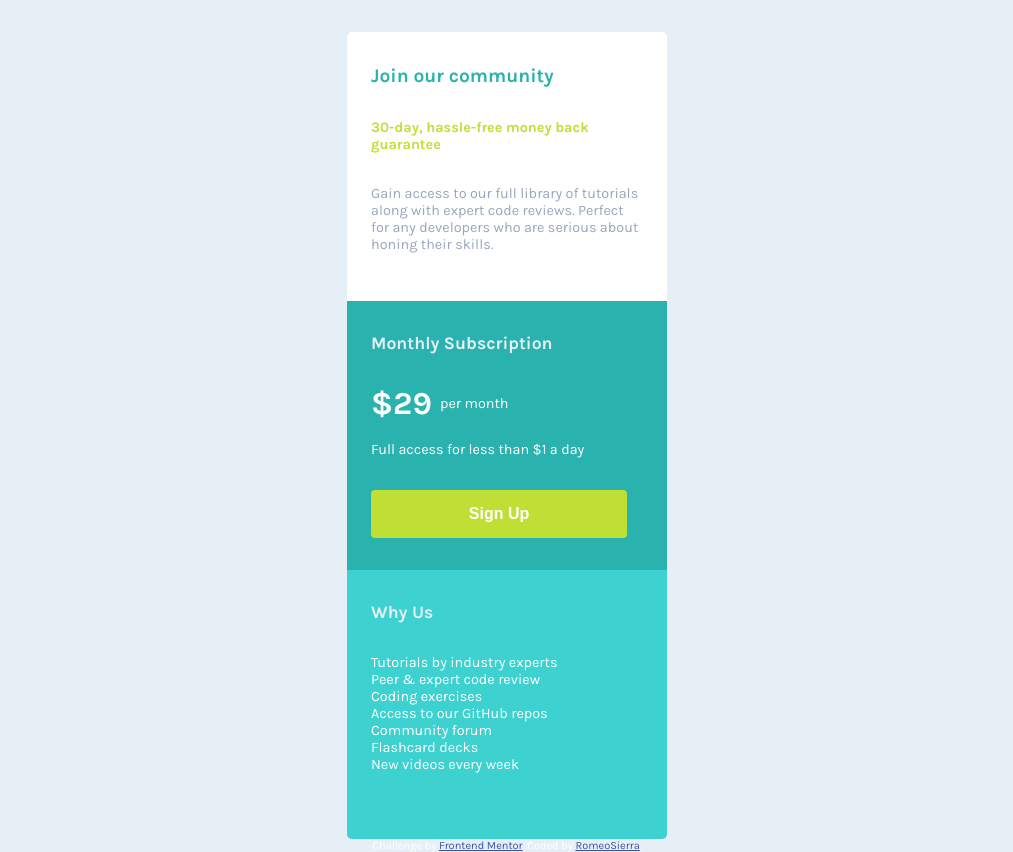
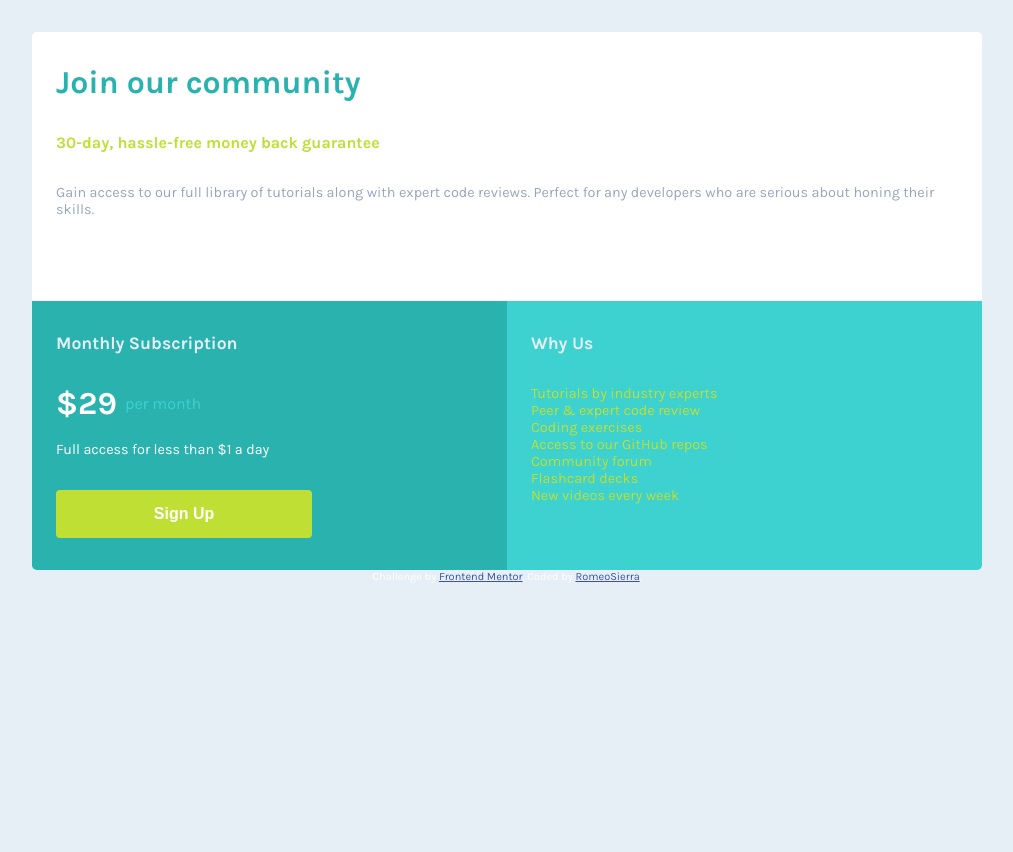
Before and after one commit to romeosierra2020/FEMfixedprice, a plain HTML site: page index.html in a window 1280 px wide. Shown: the whole page, without its empty margins (133-1146 px from the left). After the commit the page ends 800 px from the top, so only its background shows below. Drawn offline with Linux system fonts and the light colour scheme.

Commit message:
Production Ready

```diff
--- a/style.css
+++ b/style.css
@@ -17,6 +17,8 @@
 html {
     font-size: 16px;
     font-family: 'Karla', sans-serif;
+    display: flex;
+    flex-direction: column;
 
 }
 
@@ -54,6 +56,8 @@ main {
     grid-template-columns: 1fr;
     grid-template-rows: 1fr 1fr 1fr;
     justify-items: center;
+    max-width: 950px;
+    margin-inline: auto;
 }
 
 .upper-section {
@@ -93,12 +97,15 @@ button {
     display: flex;
     align-items: center;
     justify-content: left;
+    color: var(--clr-fix);
+    font-size: 1rem;
 
 }
 
 .price-text > span {
     font-size: 2rem;
     font-weight: 700;
+    color: white;
 }
 
 .lower-section {
@@ -108,3 +115,38 @@ button {
     border-bottom-left-radius: 0.3rem;
     border-bottom-right-radius: 0.3rem;
 }
+
+.lower-section > p {
+    color: var(--clr-primary2);
+}
+
+@media (min-width: 975px) {
+    h1 {
+        font-size: 2rem;
+    }
+    h2 {
+        font-size: 1rem;
+    }
+    main {
+        grid-template-columns: 1fr 1fr;
+        grid-template-rows: 1fr 1fr;
+    }
+    .upper-section {
+        grid-column-start: 1;
+        grid-column-end: 3;
+        width: auto;
+    }
+    .middle-section {
+        grid-column-start: 1;
+        grid-column-end: 2;
+        width: 100%;
+        border-bottom-left-radius: 0.3rem;
+    }
+    .lower-section {
+        grid-column-start: 2;
+        grid-column-end: 3;
+        width: 100%;
+        border-bottom-left-radius: 0;
+    }
+
+}
```
